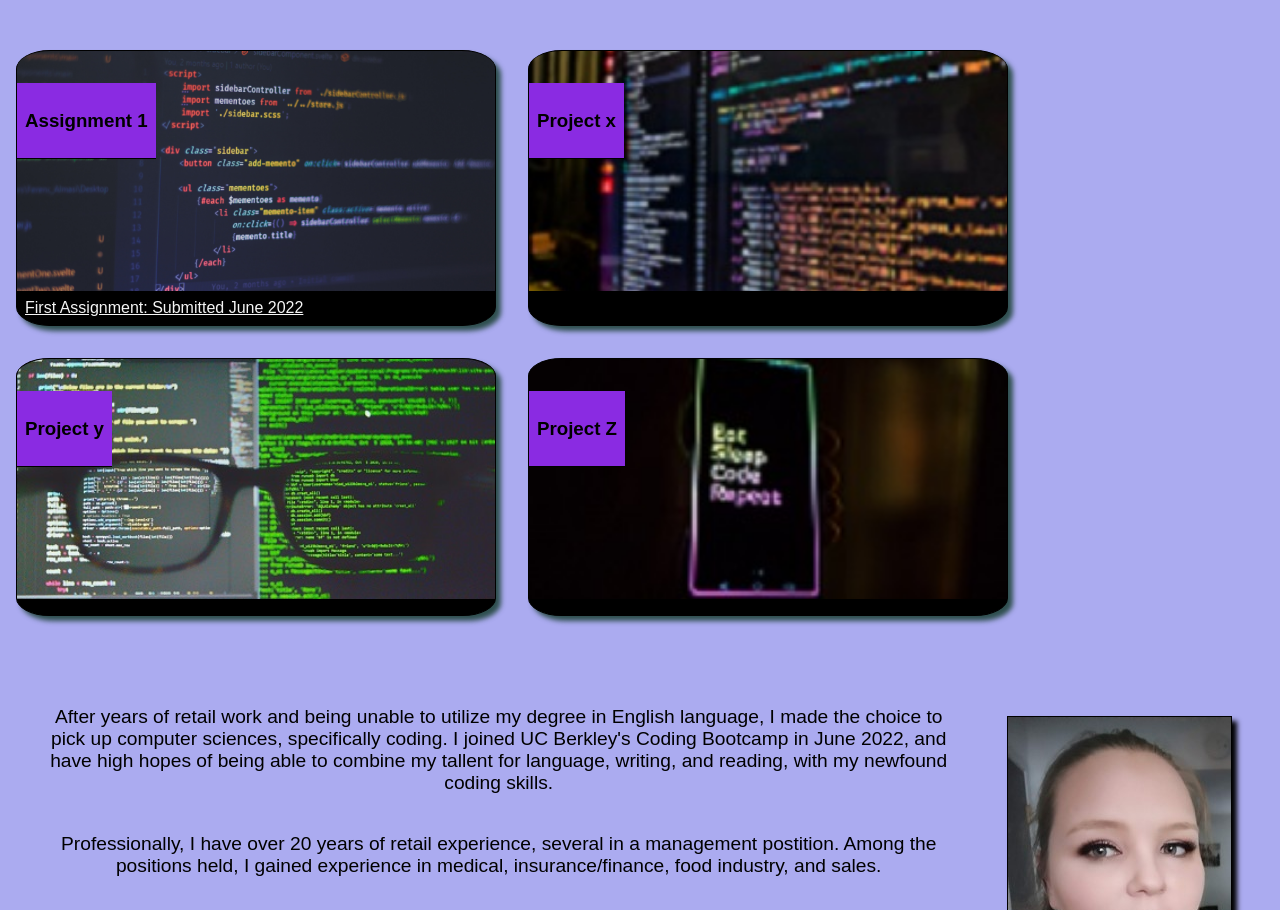
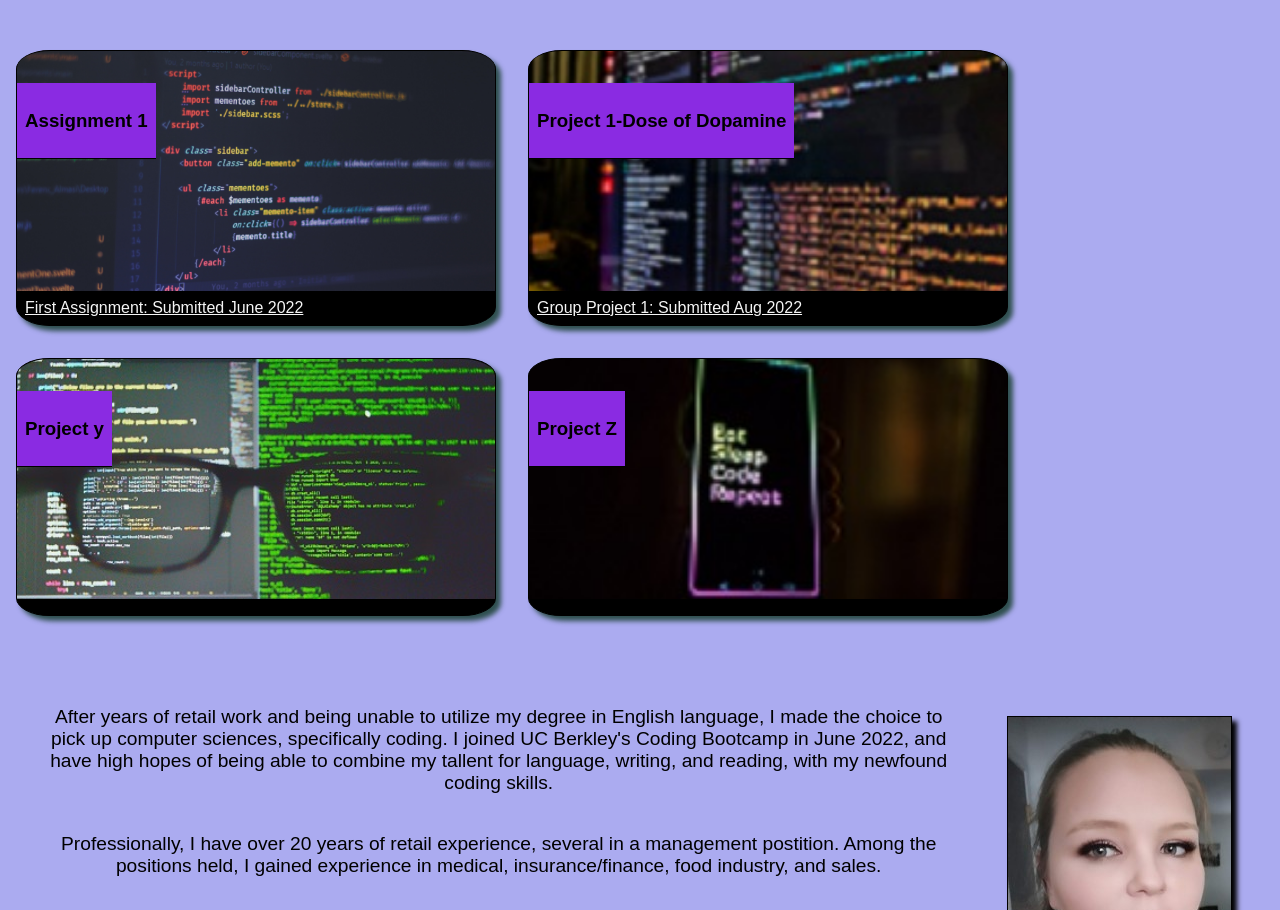
Before and after one commit to CraftyDM/Challenge-2, a plain HTML site: page index.html in a window 1280 px wide. Shown: the part 878-1788 px from the top of the page. Drawn offline with Linux system fonts and the light colour scheme.

Commit message:
Added link to group project 1

```diff
--- a/index.html
+++ b/index.html
@@ -1,5 +1,6 @@
 <!DOCTYPE html>
 <html lang="en">
+
 <head>
     <meta charset="UTF-8">
     <meta http-equiv="X-UA-Compatible" content="IE=edge">
@@ -8,6 +9,7 @@
 
     <title>Amberlie Arave || Portfolio</title>
 </head>
+
 <body>
     <nav>
         <a href="#hero" class="navlink">Top Of Page</a>
@@ -38,9 +40,12 @@
         <div class="card">
             <img src="./img/codingimg2.jpg" alt="computer code on screen">
             <div class="cardhead">
-                <h3>Project x</h3>
+                <h3>Project 1-Dose of Dopamine</h3>
             </div>
             <div class="cardbody">
+                <a href="https://noahwesttech.github.io/We-Deserve-Arrays-Project-1/">Group Project 1: Submitted Aug
+                    2022</a>
+
             </div>
         </div>
         <div class="card">
@@ -66,11 +71,15 @@
 
     <section id="about">
         <aside>
-        <img src="./img/portfolioCover.jpg">
+            <img src="./img/portfolioCover.jpg">
         </aside>
 
-        <p> After years of retail work and being unable to utilize my degree in English language, I made the choice to pick up computer sciences, specifically coding. I joined UC Berkley's Coding Bootcamp in June 2022, and have high hopes of being able to combine my tallent for language, writing, and reading, with my newfound coding skills.</p>
-        <p> Professionally, I have over 20 years of retail experience, several in a management postition. Among the positions held, I gained experience in medical, insurance/finance, food industry, and sales.</p>
+        <p> After years of retail work and being unable to utilize my degree in English language, I made the choice to
+            pick up computer sciences, specifically coding. I joined UC Berkley's Coding Bootcamp in June 2022, and have
+            high hopes of being able to combine my tallent for language, writing, and reading, with my newfound coding
+            skills.</p>
+        <p> Professionally, I have over 20 years of retail experience, several in a management postition. Among the
+            positions held, I gained experience in medical, insurance/finance, food industry, and sales.</p>
         <br>
         <p>Outside of work, I am a mother, active gamer, hobby chef, and a bit of a crafty artist.</p>
         <p><strong>Contact Information</strong></p>
@@ -83,4 +92,5 @@
     </section>
     <footer>Created: 2022 Amberlie Arave</footer>
 </body>
+
 </html>
```
